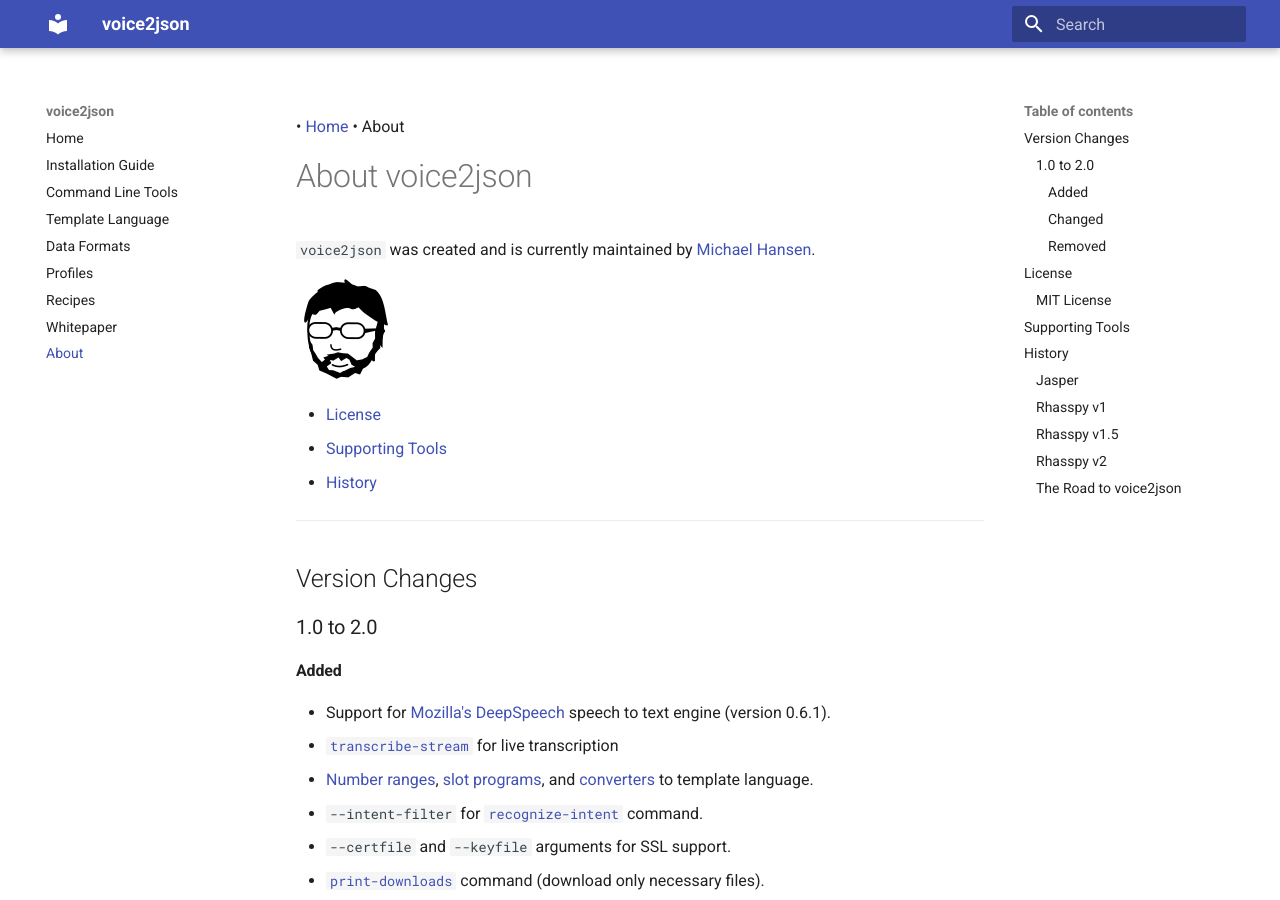
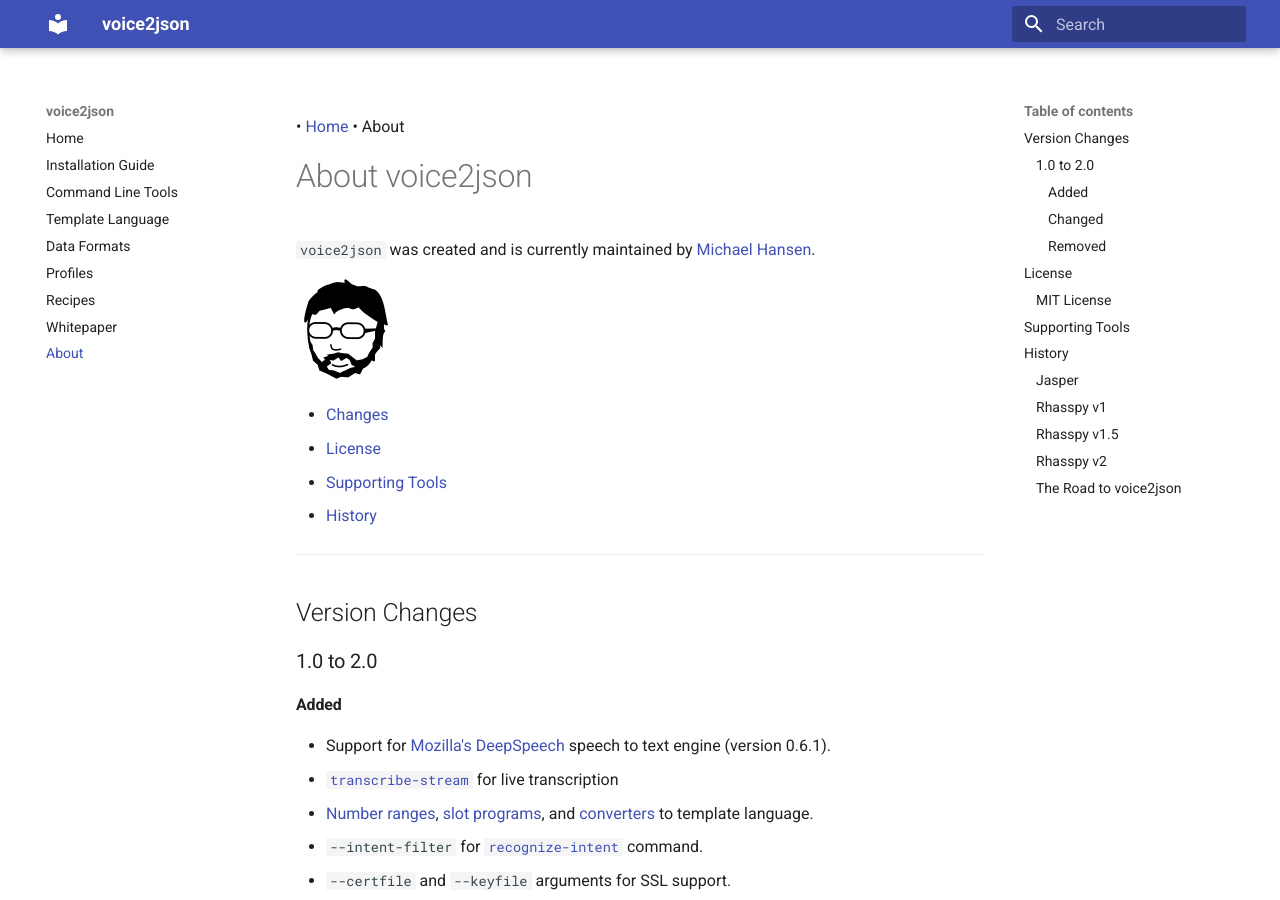
Before and after one commit to synesthesiam/voice2json, an MkDocs documentation site: the page built from docs/about.md, in a window 1280 px wide and 900 px high. Built offline with MkDocs 1.6.1 and Material for MkDocs 9.7.7, drawn with Linux system fonts in a browser that asks for light colours.

Commit message:
Add CHANGELOG

```diff
--- a/docs/about.md
+++ b/docs/about.md
@@ -6,6 +6,7 @@
 
 ![Mike head](img/mike-head.png)
 
+* [Changes](#version-changes)
 * [License](#license)
 * [Supporting Tools](#supporting-tools)
 * [History](#history)
```
Also changed, not shown: 1 other file.
